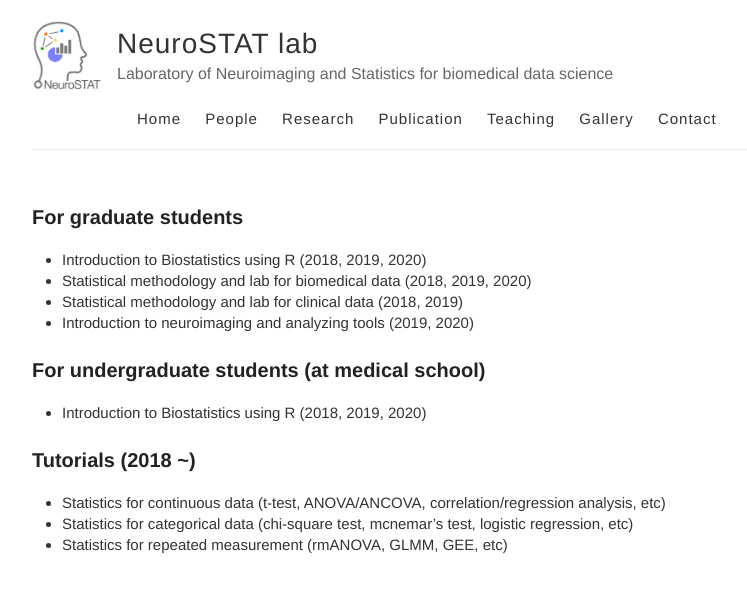
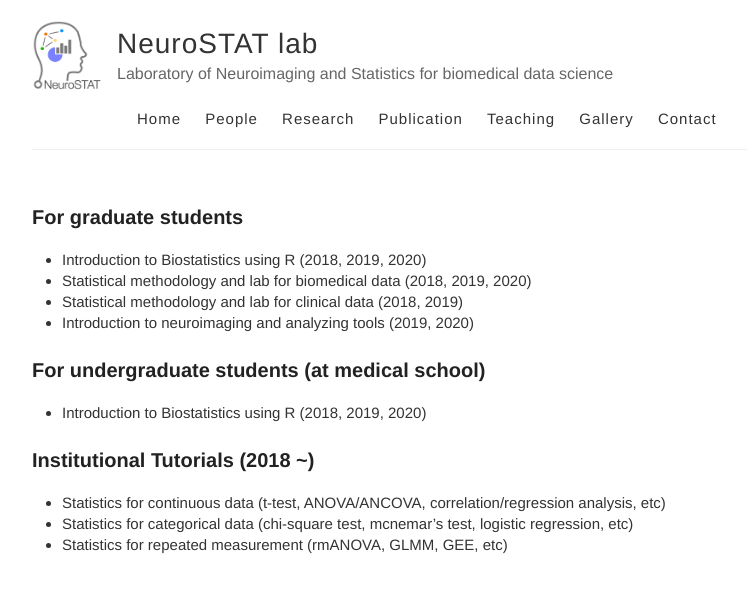
Before and after one commit to neurostat-lab/neurostat-lab.github.io, a Jekyll site: the page built from teaching.md, in a window 1280 px wide. Shown: the top 593 px of the page, without its empty margins (248-995 px from the left). Built offline with Jekyll 4.4.1, drawn with Linux system fonts in a browser that asks for light colours; our own code applies the rules of GitHub Pages for plain Markdown files.

Commit message:
Update teaching.md

```diff
--- a/teaching.md
+++ b/teaching.md
@@ -12,7 +12,7 @@ permalink: /teaching/
 ### For undergraduate students (at medical school)
 * Introduction to Biostatistics using R (2018, 2019, 2020)
 
-### Tutorials (2018 &#126;)
+### Institutional Tutorials (2018 &#126;)
 * Statistics for continuous data (t-test, ANOVA/ANCOVA, correlation/regression analysis, etc)
 * Statistics for categorical data (chi-square test, mcnemar's test, logistic regression, etc)
 * Statistics for repeated measurement (rmANOVA, GLMM, GEE, etc)
```
